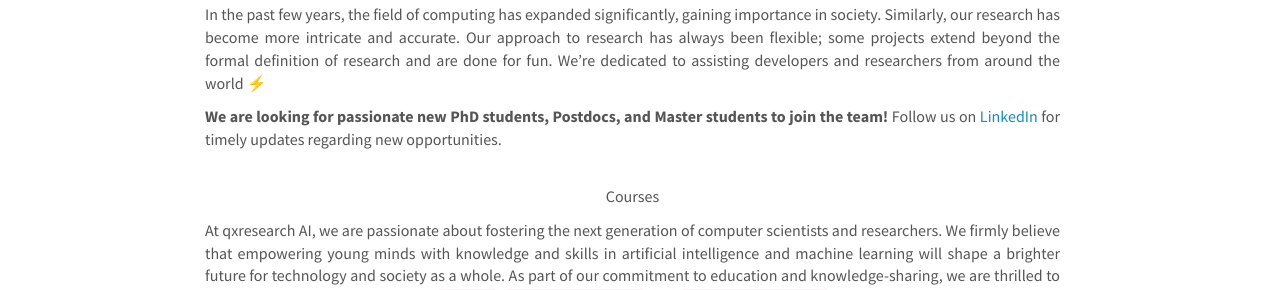
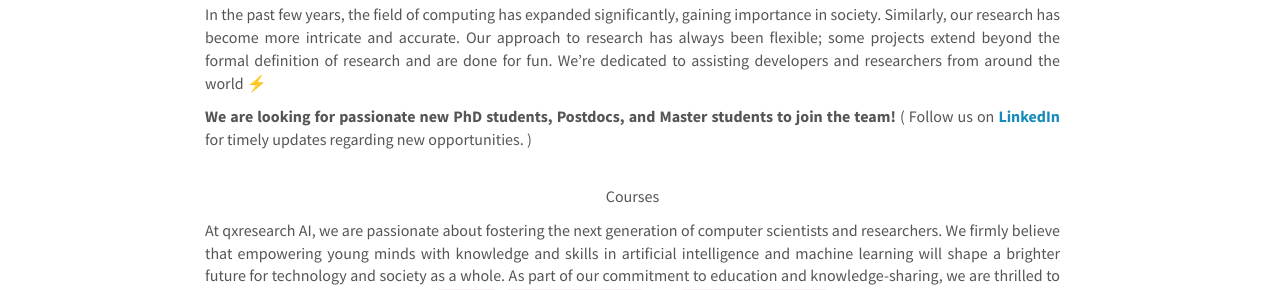
Before and after one commit to qxresearch/qxresearch.github.io, a Jekyll site: the page built from _pages/home.md, in a window 1280 px wide and 900 px high, scrolled down 525 px. Shown: the part 154-444 px from the top of the window. Built offline with Jekyll 4.4.1, drawn with Linux system fonts in a browser that asks for light colours; nearby versions of some CDN libraries.

```diff
--- a/_pages/home.md
+++ b/_pages/home.md
@@ -16,7 +16,7 @@ As an organization, we curate a portfolio of research projects and papers driven
 
 In the past few years, the field of computing has expanded significantly, gaining importance in society. Similarly, our research has become more intricate and accurate. Our approach to research has always been flexible; some projects extend beyond the formal definition of research and are done for fun. We're dedicated to assisting developers and researchers from around the world ⚡
 
-**We are looking for passionate new PhD students, Postdocs, and Master students to join the team!** Follow us on [LinkedIn](https://linkedin.com/company/qxresearch) for timely updates regarding new opportunities.
+**We are looking for passionate new PhD students, Postdocs, and Master students to join the team!** ( Follow us on [**LinkedIn**](https://linkedin.com/company/qxresearch) for timely updates regarding new opportunities. )
 <br>
 <br>
 
```
